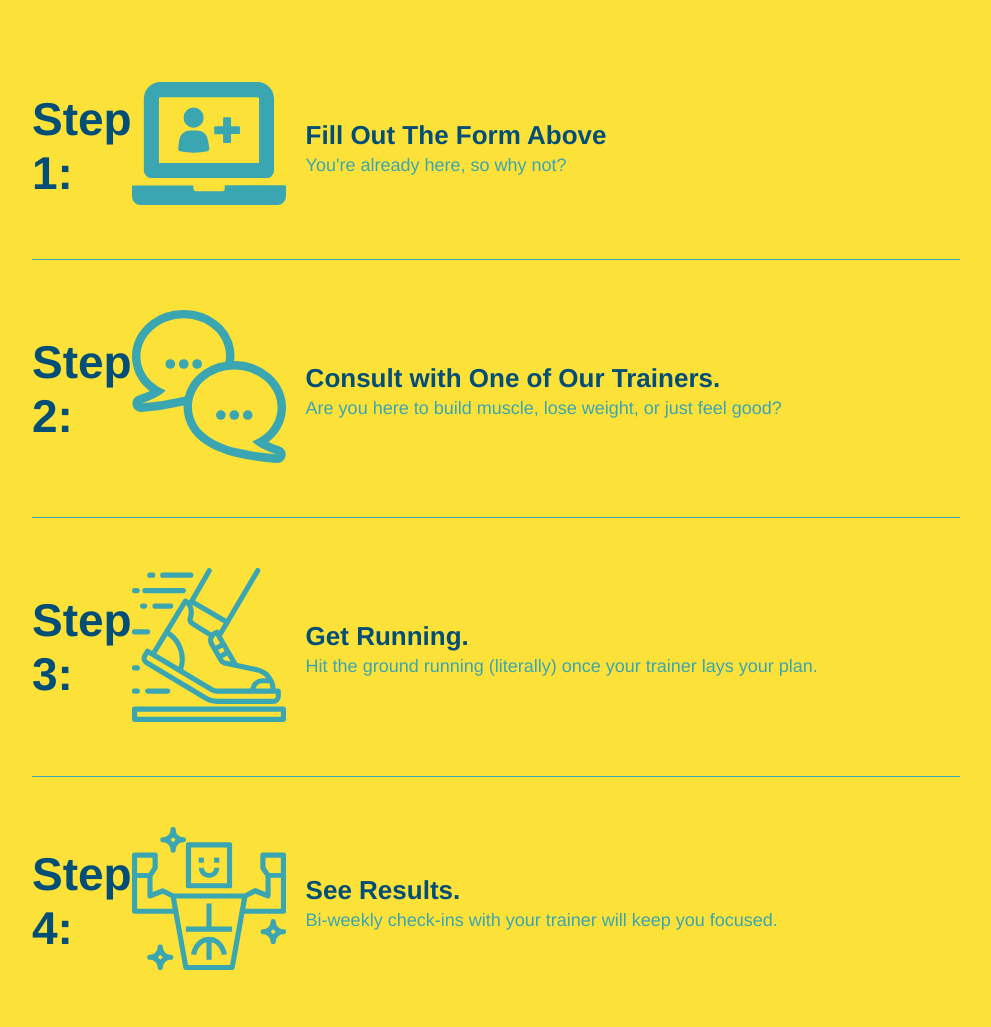
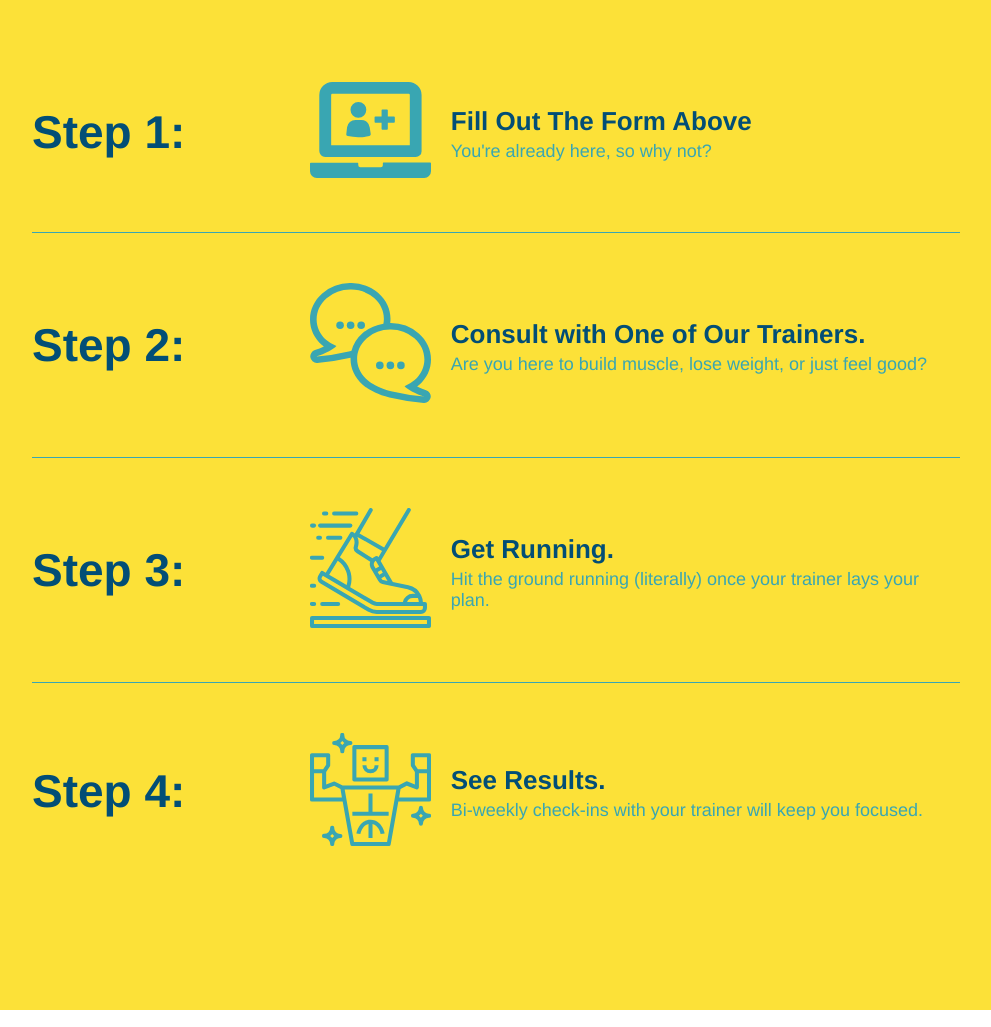
Before and after one commit to 3lyDaley/run-buddy, a plain HTML site: page index.html in a window 1280 px wide. Shown: the part 1205-2232 px from the top of the page, without its empty margins (144-1135 px from the left). Drawn offline with Linux system fonts and the light colour scheme.

Commit message:
fix CSS typos

```diff
--- a/assets/css/style.css
+++ b/assets/css/style.css
@@ -263,7 +263,7 @@ section {
 }
 /* END WHAT WE DO */
 
-/* BEGIn WHAT YOU DO */
+/* WHAT YOU DO */
 .steps {
     background: var(--primary-color)
 }
@@ -282,7 +282,7 @@ section {
 .step h3 {
     color: var(--secondary-color);
     font-size: 46px;
-    flex: 1 30;
+    flex: 1 30%;
 }
 .step-info {
     flex: 2 70%;
```
